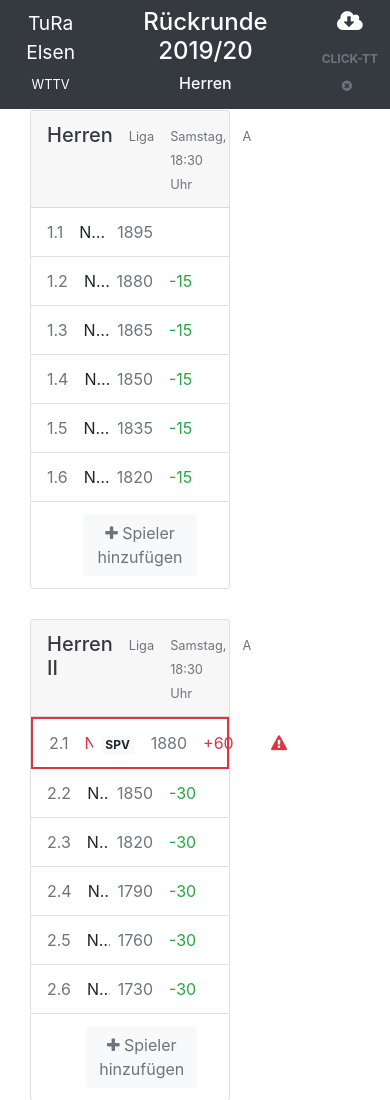
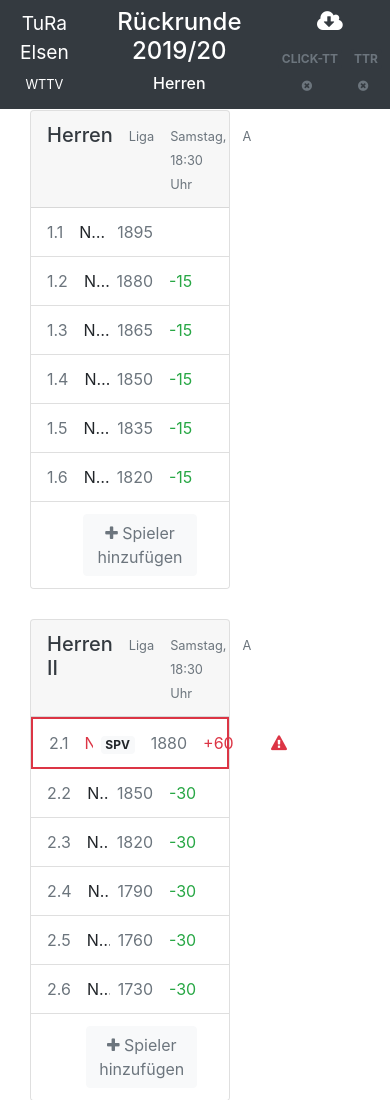
Before and after one commit to dominik-lueke/ttr-mannschafts-planer-2.0, an Electron app: page index.html in a window 390 px wide. Shown: the top 1100 px of the page. Drawn offline with Linux system fonts and the light colour scheme.

Commit message:
include ttr-werte in header status. update planungshalbserie when a aufstellung is loaded from mytt

```diff
--- a/src/css/style.css
+++ b/src/css/style.css
@@ -182,3 +182,7 @@ a .spieler-farbe-selector {
 .overlay-icon {
   margin-left: -0.5em;
 }
+
+span.badge {
+  cursor: default;
+}
--- a/src/js/controller/controller.js
+++ b/src/js/controller/controller.js
@@ -79,6 +79,9 @@ class Controller {
 
   handleClickAufstellungLadenButtonOnMyTTModal = (planung_json) => {
     this.planung.loadFromJSON(planung_json, true)
+    // Assume if we load the Aufstellung of a Serie, we want to start planning the next
+    // Load RR-2019/20 -> Plan VR-2020/21
+    this.planung.increaseSerie()
   }
 
   /* EDITOR HANDLER */
--- a/src/js/model/model.js
+++ b/src/js/model/model.js
@@ -2,7 +2,7 @@ class Model {
 
   constructor() {
     const stored_planung = JSON.parse(localStorage.getItem('localStoragePlanung'))
-    this.planung = stored_planung ? (new PlanungsModel()).loadFromJSON(stored_planung, false) : this._generateSamplePlanung()
+    this.planung = this._generateSamplePlanung() // stored_planung ? (new PlanungsModel()).loadFromJSON(stored_planung, false) :
 
     this.view = JSON.parse(localStorage.getItem('localStorageView')) || {
       sidebar: {
--- a/src/js/model/planungsModel.js
+++ b/src/js/model/planungsModel.js
@@ -10,14 +10,19 @@ class PlanungsModel {
     this.spielklasse = spielklasse
     this.url = {
       verein: this.verein.replace(/ /g,"-").replace(/ä/g,"ae").replace(/ö/g,"oe").replace(/ü/g,"ue"),
-      saison: this.getPreviousSaison().replace("/","-").substring(2),
-      halbserie: this.getPreviousHalbserie().replace("Vorrunde","vr").replace("Rückrunde","rr"),
+      saison: this._getPreviousSaison().replace("/","-").substring(2),
+      halbserie: this._getOtherHalbserie().replace("Vorrunde","vr").replace("Rückrunde","rr"),
       spielklasse: this.spielklasse.substring(0,1) // Only works for Herren H and Damen D
     }
     this.mytt = {
       aufstellung: {
         url: this._getAufstellungsUrl(),
         status: "offline"
+      },
+      qttr: {
+        url: "TODO",
+        status: "offline",
+        date: new Date(0,0)
       }
     }
 
@@ -38,6 +43,36 @@ class PlanungsModel {
 
   bindHeaderDataChanged(callback) {
     this.onHeaderDataChanged = callback
+  }
+
+  /**
+   * PLANUNG
+   */
+
+  _getOtherHalbserie(){
+    return this.halbserie == "Vorrunde" ? "Rückrunde" : "Vorrunde"
+  }
+
+  _getPreviousSaison(){
+    var prevSaisonRaw = `${parseInt( this.saison.replace("/",""),10) - 101}`
+    return this.halbserie == "Vorrunde" ? [prevSaisonRaw.slice(0,4),"/",prevSaisonRaw.slice(4)].join('') : this.saison
+  }
+
+  _getNextSaison(){
+    var nextSaisonRaw = `${parseInt( this.saison.replace("/",""),10) + 101}`
+    return this.halbserie == "Vorrunde" ? [nextSaisonRaw.slice(0,4),"/",nextSaisonRaw.slice(4)].join('') : this.saison
+  }
+
+  increaseSerie(){
+    this.halbserie = this._getOtherHalbserie()
+    this.saison = this._getNextSaison()
+    this._commit()
+  }
+
+  decreaseSerie(){
+    this.halbserie = this._getOtherHalbserie()
+    this.saison = this._getPreviousSaison()
+    this._commit()
   }
 
   /**
@@ -208,20 +243,9 @@ class PlanungsModel {
   }
 
   /**
-   * GETTER
-   */
-  getPreviousHalbserie(){
-    return this.halbserie == "Vorrunde" ? "Rückrunde" : "Vorrunde"
-  }
-
-  getPreviousSaison(){
-    var prevSaisonRaw = `${parseInt( this.saison.replace("/",""),10) - 101}`
-    return this.halbserie == "Vorrunde" ? [prevSaisonRaw.slice(0,4),"/",prevSaisonRaw.slice(4)].join('') : this.saison
-  }
-
-  /**
    * JSON LOAD
    */
+
   loadFromJSON (planung_json, update_aufstellung=false) {
     const current_anzahl_mannschaften = this.mannschaften.liste.length
     if (update_aufstellung){
@@ -334,14 +358,14 @@ class PlanungsModel {
   _updateUrlStrings() {
     this.url = {
       verein: this.verein.replace(/ /g,"-").replace(/ä/g,"ae").replace(/ö/g,"oe").replace(/ü/g,"ue"),
-      saison: this.getPreviousSaison().replace("/","-").substring(2),
-      halbserie: this.getPreviousHalbserie().replace("Vorrunde","vr").replace("Rückrunde","rr"),
+      saison: this._getPreviousSaison().replace("/","-").substring(2),
+      halbserie: this._getOtherHalbserie().replace("Vorrunde","vr").replace("Rückrunde","rr"),
       spielklasse: this.spielklasse.substring(0,1) // Only works for Herren H and Damen D
     }
     this.mytt.aufstellung.url = this._getAufstellungsUrl()
   }
 
   _getAufstellungsUrl() {
-    return `https://mytischtennis.de/clicktt/${this.verband}/${this.url.saison}/verein/${this.vereinsNummer}/${this.url.verein}/mannschaftsmeldungendetails/${this.url.spielklasse}/${this.url.halbserie}/`
+    return `https://www.mytischtennis.de/clicktt/${this.verband}/${this.url.saison}/verein/${this.vereinsNummer}/${this.url.verein}/mannschaftsmeldungendetails/${this.url.spielklasse}/${this.url.halbserie}/`
   }
 }
--- a/src/js/view/headerView.js
+++ b/src/js/view/headerView.js
@@ -15,23 +15,37 @@ class HeaderView {
           <h4 id="planung-reload-data-button" class="link" data-toggle="modal" data-target="#planung-reload-data-modal">
             <i class="fa fa-cloud-download" data-toggle="tooltip" data-placement="bottom" data-html="true" title="Aktualisiere Daten<br/>von myTischtennis.de"></i>
           </h4>
-          <div id="header-aufstellung-status-icon" data-toggle="tooltip" data-placement="bottom" data-html="true" title="">
+          <div class="d-flex justify-content-center">
+            <div id="header-aufstellung-status-icon" data-toggle="tooltip" data-placement="bottom" data-html="true" title="" class="mr-2">
               <span class="badge badge-dark p-1 text-muted">CLICK-TT</span>
+              <sub><i class="fa fa-times-circle text-muted overlay-icon"></i></sub>
+            </div>
+            <div id="header-ttrwerte-status-icon" data-toggle="tooltip" data-placement="bottom" data-html="true" title="">
+              <span class="badge badge-dark p-1 text-muted">TTR</span>
               <sub><i class="fa fa-times-circle text-muted overlay-icon"></i></sub>
             </div>
             <!--
             <span class="badge badge-dark p-1">11:9</span><sub><i class="fa fa-times-circle text-danger overlay-icon"></i></sub>
-          <span class="badge badge-dark p-1">TTR</span><sub><i class="fa fa-warning text-warning overlay-icon"></i></sub>
             -->
+          </div>
         </div>
       </div>
     `)
     this.planung = {}
     this.mytt_aufstellung_url = ""
     this.reload_data_button = $("#planung-reload-data-button")
-    this.aufstellung_status_div = $("#header-aufstellung-status-icon")
-    this.aufstellung_status_div_badge = this.aufstellung_status_div.find(".badge")
-    this.aufstellung_status_div_icon = this.aufstellung_status_div.find("i")
+    this.mytt_status = {
+      aufstellung: {
+        div: $("#header-aufstellung-status-icon"),
+        badge: $("#header-aufstellung-status-icon .badge"),
+        icon: $("#header-aufstellung-status-icon i.fa"),
+      },
+      ttrwerte: {
+        div: $("#header-ttrwerte-status-icon"),
+        badge: $("#header-ttrwerte-status-icon .badge"),
+        icon: $("#header-ttrwerte-status-icon i.fa"),
+      }
+    }
     this.reload_data_button.click( (event) => {
       $("#webview-url").val(this.mytt_aufstellung_url)
       const webview = $("#planung-reload-data-modal-aufstellungen-webview")
@@ -55,28 +69,55 @@ class HeaderView {
   _updateMyTTStatusIcons() {
     switch (this.planung.mytt.aufstellung.status) {
       case "offline":
-        this.aufstellung_status_div_badge.addClass("text-muted")
-        this.aufstellung_status_div_icon.addClass("fa-times-circle").removeClass("fa-check-circle").removeClass("fa-warning")
-        this.aufstellung_status_div_icon.addClass("text-muted").removeClass("text-success").removeClass("text-warning")
-        this.aufstellung_status_div.attr("title", "Es wurde keine Aufstellung von myTischtennis geladen")
+        this.mytt_status.aufstellung.badge.addClass("text-muted")
+        this.mytt_status.aufstellung.icon.addClass("fa-times-circle").removeClass("fa-check-circle").removeClass("fa-warning")
+        this.mytt_status.aufstellung.icon.addClass("text-muted").removeClass("text-success").removeClass("text-warning")
+        this.mytt_status.aufstellung.div.attr("title", "Es wurde keine Aufstellung von myTischtennis geladen")
         break
       case "ok":
-        this.aufstellung_status_div_badge.removeClass("text-muted")
-        this.aufstellung_status_div_icon.removeClass("fa-times-circle").addClass("fa-check-circle").removeClass("fa-warning")
-        this.aufstellung_status_div_icon.removeClass("text-muted").addClass("text-success").removeClass("text-warning")
-        this.aufstellung_status_div.attr("title", "Die Aufstellung der letzten Halbserie wurde von myTischtennis geladen")
+        this.mytt_status.aufstellung.badge.removeClass("text-muted")
+        this.mytt_status.aufstellung.icon.removeClass("fa-times-circle").addClass("fa-check-circle").removeClass("fa-warning")
+        this.mytt_status.aufstellung.icon.removeClass("text-muted").addClass("text-success").removeClass("text-warning")
+        this.mytt_status.aufstellung.div.attr("title", "Die Aufstellung der letzten Halbserie wurde von myTischtennis geladen")
         break
       case "outdated":
-        this.aufstellung_status_div_badge.removeClass("text-muted")
-        this.aufstellung_status_div_icon.removeClass("fa-times-circle").removeClass("fa-check-circle").addClass("fa-warning")
-        this.aufstellung_status_div_icon.removeClass("text-muted").removeClass("text-success").addClass("text-warning")
-        this.aufstellung_status_div.attr("title", "Die von myTischtennis geladene Aufstellung liegt über eine Halbserie zurück")
+        this.mytt_status.aufstellung.badge.removeClass("text-muted")
+        this.mytt_status.aufstellung.icon.removeClass("fa-times-circle").removeClass("fa-check-circle").addClass("fa-warning")
+        this.mytt_status.aufstellung.icon.removeClass("text-muted").removeClass("text-success").addClass("text-warning")
+        this.mytt_status.aufstellung.div.attr("title", "Die von myTischtennis geladene Aufstellung liegt über eine Halbserie zurück")
+        break
+      default:
+        break
+    }
+    const qttr_date_string = `${this.planung.mytt.qttr.date.getDate()}.${this.planung.mytt.qttr.date.getMonth()+1}.${this.planung.mytt.qttr.date.getFullYear()}`
+    switch (this.planung.mytt.qttr.status) {
+      case "offline":
+        this.mytt_status.ttrwerte.badge.addClass("text-muted")
+        this.mytt_status.ttrwerte.icon.addClass("fa-times-circle").removeClass("fa-check-circle").removeClass("fa-warning")
+        this.mytt_status.ttrwerte.icon.addClass("text-muted").removeClass("text-success").removeClass("text-warning")
+        this.mytt_status.ttrwerte.div.attr("title", "Es wurden keine TTR-Werte von myTischtennis geladen")
+        break
+      case "ok":
+        this.mytt_status.ttrwerte.badge.removeClass("text-muted")
+        this.mytt_status.ttrwerte.icon.removeClass("fa-times-circle").addClass("fa-check-circle").removeClass("fa-warning")
+        this.mytt_status.ttrwerte.icon.removeClass("text-muted").addClass("text-success").removeClass("text-warning")
+
+        this.mytt_status.ttrwerte.div.attr("title", `Die geladenen TTR-Werte sind vom ${qttr_date_string}`)
+        break
+      case "outdated":
+        this.mytt_status.ttrwerte.badge.removeClass("text-muted")
+        this.mytt_status.ttrwerte.icon.removeClass("fa-times-circle").removeClass("fa-check-circle").addClass("fa-warning")
+        this.mytt_status.ttrwerte.icon.removeClass("text-muted").removeClass("text-success").addClass("text-warning")
+        this.mytt_status.ttrwerte.div.attr("title", `Das Datum der geladenen TTR-Werte (${qttr_date_string}) liegt über 90 Tage zurück`)
         break
       default:
         break
     }
     // activate tooltips
-    this.aufstellung_status_div.tooltip('dispose')
-    this.aufstellung_status_div.tooltip()
+    ["aufstellung", "ttrwerte"].forEach( key => {
+      this.mytt_status[key].div.tooltip('dispose')
+      this.mytt_status[key].div.tooltip()
+    })
+
   }
 }
```
Also changed, not shown: src/js/parser/myTTParser.js (+13 -1 lines). Lines whose indentation alone changed are shown as unchanged.
